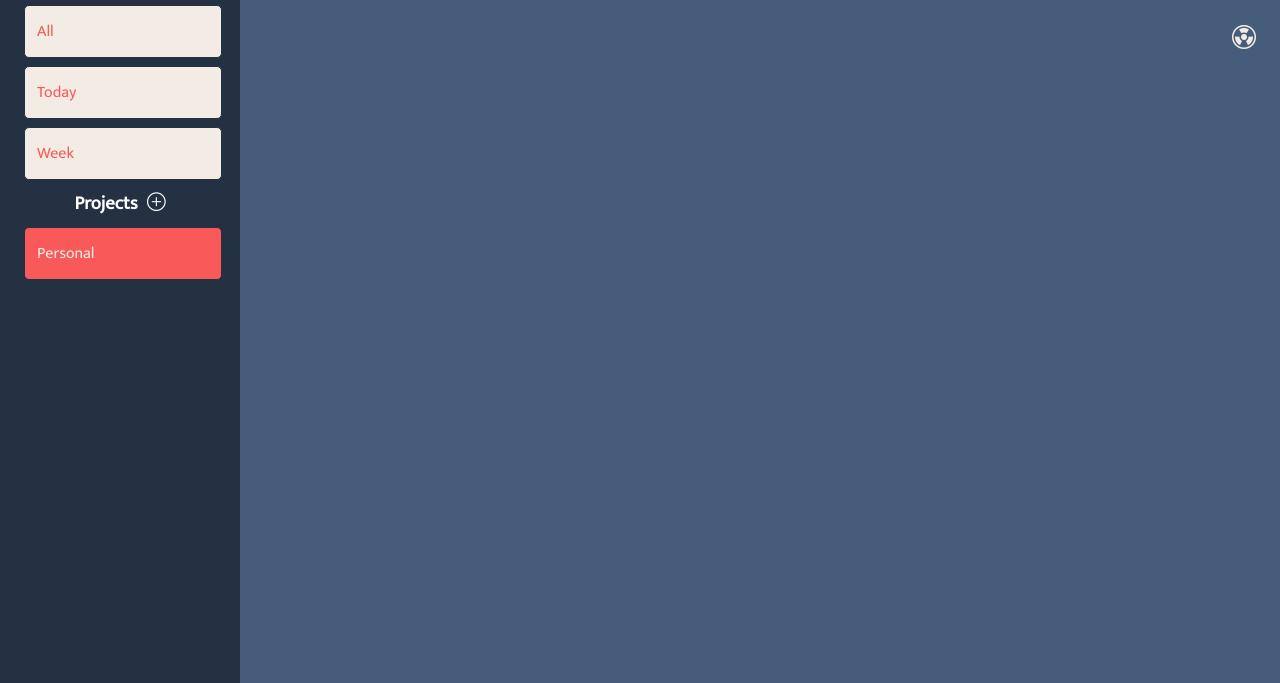
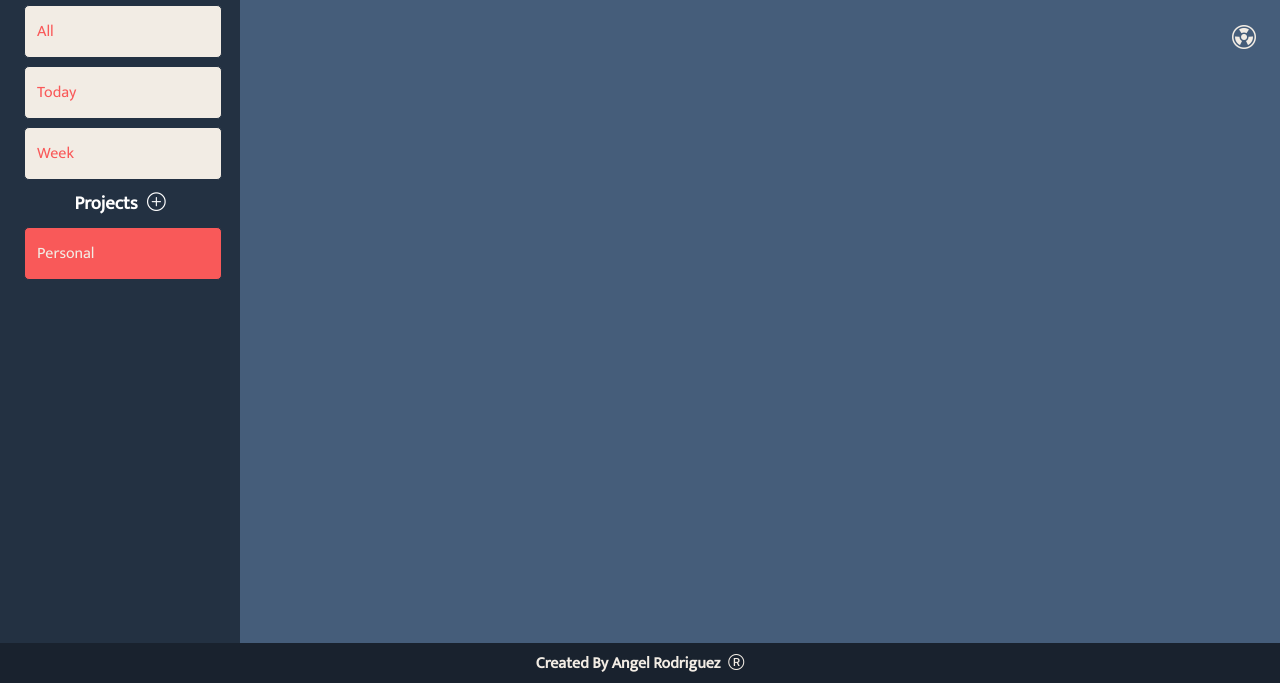
Before and after one commit to angelr1076/Odin-Todo-App, a website built with webpack: page src/index.html in a window 1280 px wide. Shown: the part 117-800 px from the top of the page. Built offline with nearby package versions, Linux system fonts and the light colour scheme.

Commit message:
Added content sizing in css

```diff
--- a/src/index.html
+++ b/src/index.html
@@ -143,9 +143,9 @@
       </div>
     </div>
     <!-- End lower -->
-    <!-- <footer>
-        <h4>Created by Angel Rodriguez</h4>
-      </footer> -->
+    <footer class="footer">
+      <h4 class="footer-title">Created by Angel Rodriguez<i class="bi bi-r-circle"></i></h4>
+    </footer>
   </div>
   <!-- End content -->
 </body>
--- a/src/styles/style.css
+++ b/src/styles/style.css
@@ -6,6 +6,7 @@
   /* Primary color palette */
   --white: #fff;
   --black: #000;
+  --black-blur: #19222e;
   --black-faded: #233142;
   --charcoal: #455d7a;
   --coral: #f95959;
@@ -35,8 +36,13 @@ html {
   text-transform: capitalize;
 }
 
+.main-container {
+
+}
+
 .content {
   height: 100vh;
+  /* flex: 1; */
 }
 
 button {
@@ -95,7 +101,7 @@ button {
 /* Sidebar */
 .lower-container {
   display: flex;
-  height: 95vh;
+  height: 90vh;
 }
 
 .sidebar-visible {
@@ -346,6 +352,15 @@ input[type="date"] {
   text-align: center;
 }
 
+.footer {
+  display: flex;
+  justify-content: center;
+  align-items: center;
+  background-color: var(--black-blur);
+  color: var(--vanilla);
+  height: 5vh;
+}
+
 /* Addtional classes */
 .flex {
   display: flex;
```
